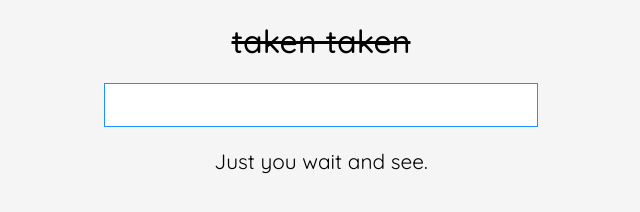
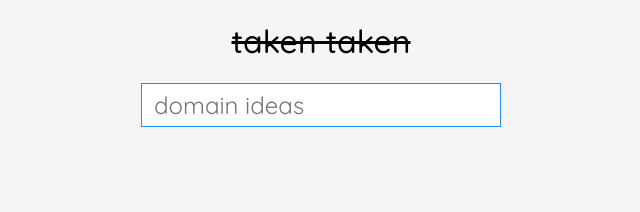
Before and after one commit to dotspencer/taken-node, a website: page public/index.html in a window 1280 px wide. Shown: the whole page, without its empty margins (319-959 px from the left). Drawn offline with Linux system fonts and the light colour scheme.

Commit message:
Removed message, added placeholder

```diff
--- a/public/index.html
+++ b/public/index.html
@@ -13,7 +13,7 @@
     <div class="content">
       <h1 id="title">taken taken</h1>
       <form action="" onsubmit="return false;">
-        <input type="text" name="" id="in" onfocus="" autocapitalize="off" autocorrect="off" autocomplete="off" spellcheck="false">
+        <input type="text" name="" placeholder="domain ideas" id="in" onfocus="" autocapitalize="off" autocorrect="off" autocomplete="off" spellcheck="false">
       </form>
       <div class="message">
         <!-- <p>There are still some good ones you know.</p> -->
@@ -25,7 +25,7 @@
         <!-- <p>I made this for me... Sorry.</p> -->
         <!-- <p>Probably not gonna to work out... Sorry.</p> -->
         <!-- <p>You'll see.</p> -->
-        <p>Just you wait and see.</p>
+        <!-- <p>Just you wait and see.</p> -->
       </div>
       <div class="results"></div>
     </div>
--- a/public/scss/style.scss
+++ b/public/scss/style.scss
@@ -38,9 +38,10 @@ input[type='text'] {
   font-family: $font;
   border: 1px solid lightgray;
   font-size: $font-medium;
-  padding: 6px;
-  text-align: center;
-  width: 70%;
+  padding: 6px 12px;
+  text-align: left;
+  width: 60%;
+  box-sizing: border-box;
   &:focus {
     border: 1px solid dodgerblue;
     //outline: 1px solid dodgerblue;
```
Also changed, not shown: public/css/style.css, 1 other file.
